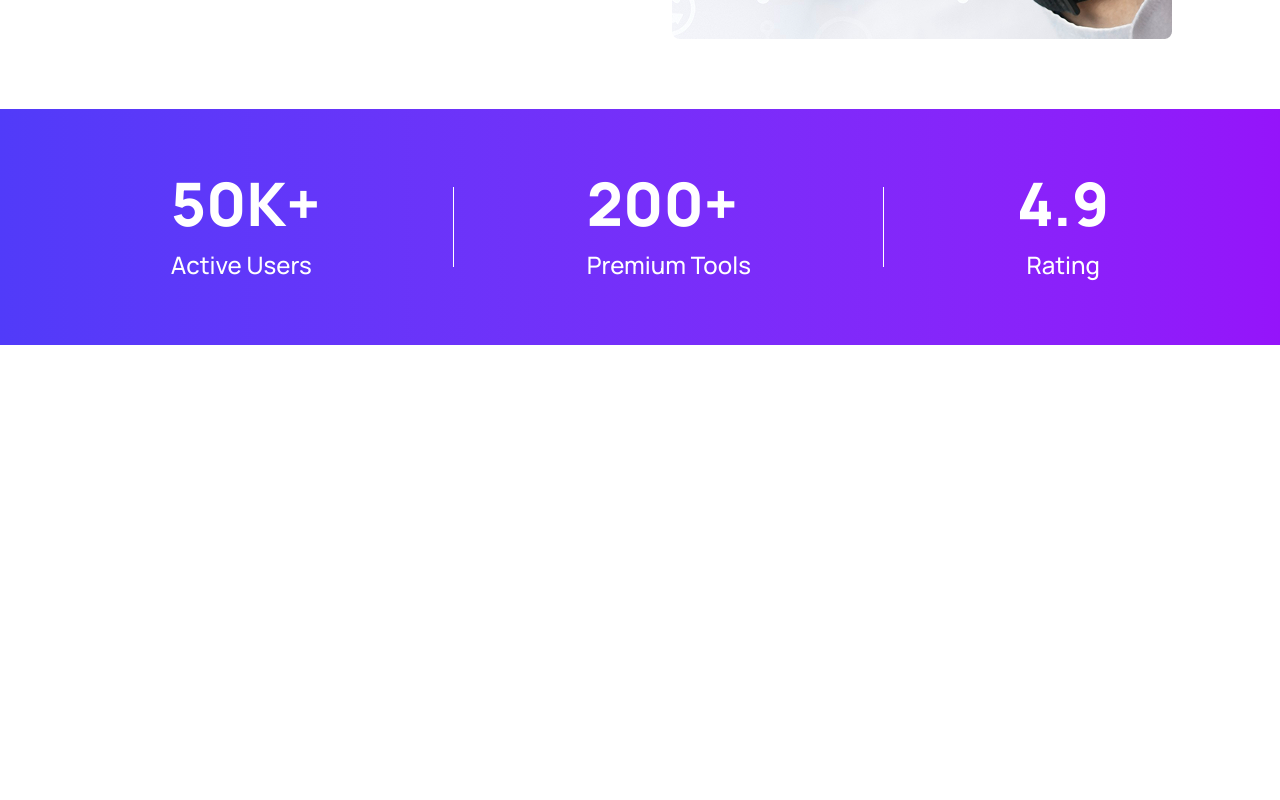
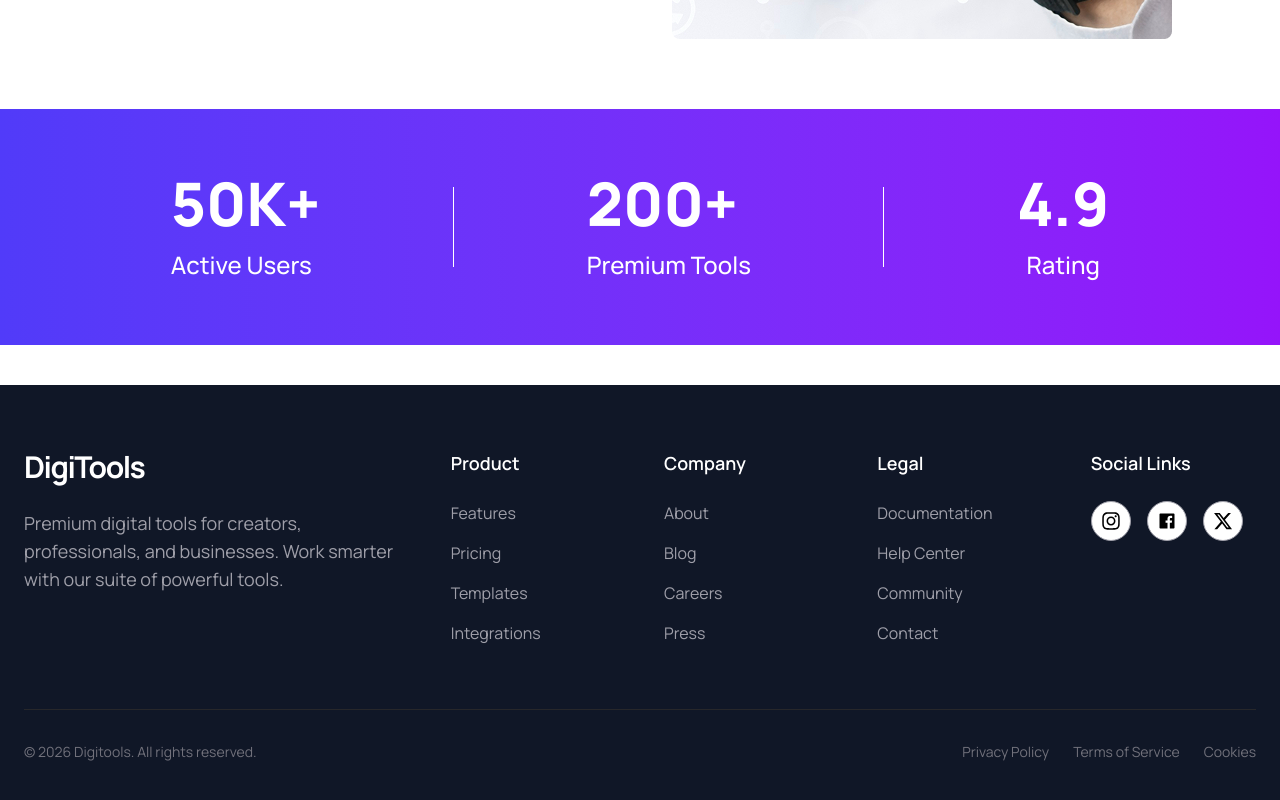
Before and after one commit to Tofazzal-13/Assignment_06, a React (Vite) app: page / in a window 1280 px wide. Shown: the part 653-1453 px from the top of the page. Before the commit the page ends 1038 px from the top, so only its background shows below. Built offline with nearby package versions, Linux system fonts and the light colour scheme.

Commit message:
footer added

```diff
--- a/src/App.jsx
+++ b/src/App.jsx
@@ -2,6 +2,7 @@
 import './App.css'
 import Banner from './Components/Banner/Banner'
 import Count from './Components/Count/Count'
+import Footer from './Components/Footer/Footer'
 import Navbar from './Components/Navbar/Navbar'
 
 function App() {
@@ -12,6 +13,7 @@ function App() {
      <Navbar></Navbar>
      <Banner></Banner>
      <Count></Count>
+     <Footer></Footer>
     </>
   )
 }
--- /dev/null
+++ b/src/Components/Footer/Footer.jsx
@@ -0,0 +1,149 @@
+import React from 'react';
+import { FaInstagram } from "react-icons/fa";
+import { RiFacebookBoxFill } from "react-icons/ri";
+import { FaXTwitter } from "react-icons/fa6";
+
+const Footer = () => {
+
+    return (
+        <footer className="bg-[#101727]  pt-16 pb-10">
+            <div className="container mx-auto px-6">
+                <div className="grid grid-cols-1 md:grid-cols-12 gap-12">
+                    {/* Logo & Description */}
+                    <div className="md:col-span-4">
+                        <div className="flex items-center gap-3 mb-6">
+
+                            <h2 className="text-3xl font-bold tracking-tighter text-white">
+                                DigiTools
+                            </h2>
+                        </div>
+
+                        <p className="text-zinc-400 text-lg max-w-md">
+                            Premium digital tools for creators, professionals, and businesses. Work smarter with our suite of powerful tools.
+                        </p>
+                    </div>
+
+                    {/* Quick Links */}
+                    <div className="md:col-span-2">
+                        <h3 className="text-[#FFFFFF] font-semibold mb-6 text-lg">Product</h3>
+                        <ul className="space-y-4 text-zinc-400">
+                            <li>
+                                <a href="#" className="hover:text-white transition">
+                                    Features
+                                </a>
+                            </li>
+                            <li>
+                                <a href="#" className="hover:text-white transition">
+                                    Pricing
+                                </a>
+                            </li>
+                            <li>
+                                <a href="#" className="hover:text-white transition">
+                                    Templates
+                                </a>
+                            </li>
+                            <li>
+                                <a href="#" className="hover:text-white transition">
+                                    Integrations
+                                </a>
+                            </li>
+                        </ul>
+                    </div>
+
+                    <div className="md:col-span-2">
+                        <h3 className="text-[#FFFFFF] font-semibold mb-6 text-lg">Company</h3>
+                        <ul className="space-y-4 text-zinc-400">
+                            <li>
+                                <a href="#" className="hover:text-white transition">
+                                    About
+                                </a>
+                            </li>
+                            <li>
+                                <a href="#" className="hover:text-white transition">
+                                    Blog
+                                </a>
+                            </li>
+                            <li>
+                                <a href="#" className="hover:text-white transition">
+                                    Careers
+                                </a>
+                            </li>
+                            <li>
+                                <a href="#" className="hover:text-white transition">
+                                    Press
+                                </a>
+                            </li>
+                        </ul>
+                    </div>
+
+                    <div className="md:col-span-2">
+                        <h3 className="text-[#FFFFFF] font-semibold mb-6 text-lg">Legal</h3>
+                        <ul className="space-y-4 text-zinc-400">
+                            <li>
+                                <a href="#" className="hover:text-white transition">
+                                    Documentation
+                                </a>
+                            </li>
+                            <li>
+                                <a href="#" className="hover:text-white transition">
+                                    Help Center
+                                </a>
+                            </li>
+                            <li>
+                                <a href="#" className="hover:text-white transition">
+                                    Community
+                                </a>
+                            </li>
+                            <li>
+                                <a href="#" className="hover:text-white transition">
+                                    Contact
+                                </a>
+                            </li>
+                        </ul>
+                    </div>
+
+                    <div className="md:col-span-2">
+                        <h3 className="text-[#FFFFFF] font-semibold mb-6 text-lg">Social Links</h3>
+                        <ul className="space-y-4 text-zinc-400 flex gap-4">
+                            <li className="border rounded-full w-10 h-10 flex items-center justify-center bg-white">
+                                <a href="#" className="text-xl text-black">
+                                    <FaInstagram />
+                                </a>
+                            </li>
+                            <li className="border rounded-full w-10 h-10  flex items-center justify-center bg-white">
+                                <a href="#" className="text-xl text-black">
+                                    <RiFacebookBoxFill />
+                                </a>
+                            </li>
+                            <li className="border rounded-full w-10 h-10  flex items-center justify-center bg-white">
+                                <a href="#" className="text-xl text-black">
+                                    <FaXTwitter />
+                                </a>
+                            </li>
+
+                        </ul>
+                    </div>
+                </div>
+
+                {/* Bottom Bar */}
+                <div className="mt-16 pt-8 border-t border-zinc-800 flex flex-col md:flex-row items-center justify-between gap-4 text-sm text-zinc-500">
+                    <div>© {new Date().getFullYear()} Digitools. All rights reserved.</div>
+
+                    <div className="flex gap-6">
+                        <a href="#" >
+                            Privacy Policy
+                        </a>
+                        <a href="#" >
+                            Terms of Service
+                        </a>
+                        <a href="#" >
+                            Cookies
+                        </a>
+                    </div>
+                </div>
+            </div>
+        </footer>
+    );
+};
+
+export default Footer;
```
